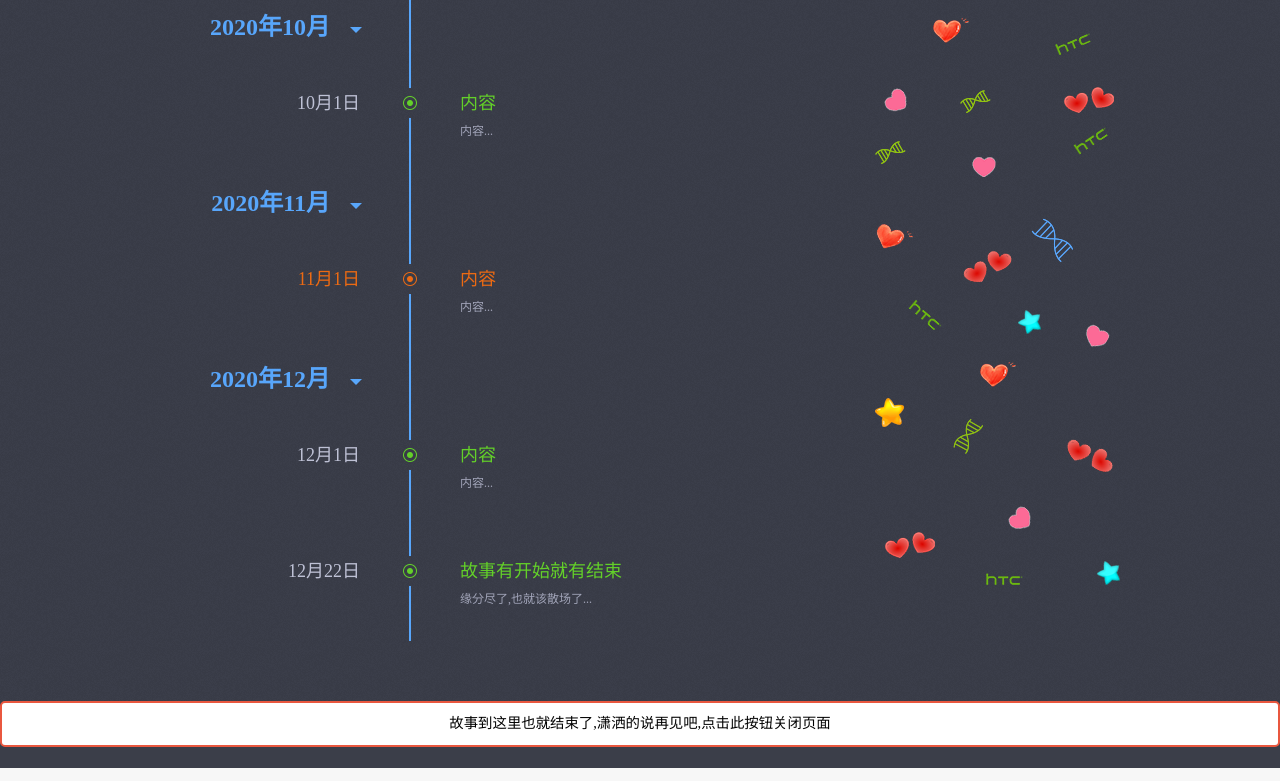
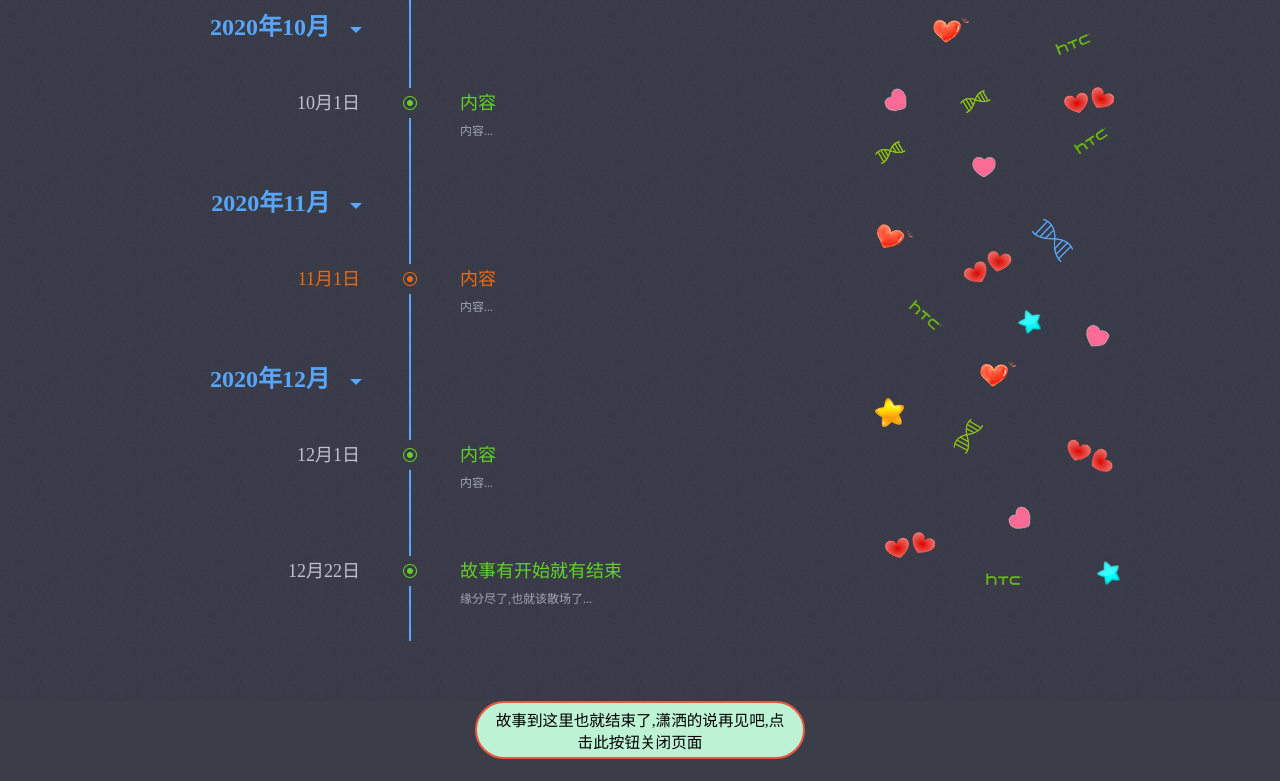
Before and after one commit to HTC520/hello, a plain HTML site: page index.html in a window 1280 px wide. Shown: the part 2035-2816 px from the top of the page. Drawn offline with nearby package versions, Linux system fonts and the light colour scheme.

Commit message:
1月4日css修改

```diff
--- a/style.css
+++ b/style.css
@@ -46,5 +46,5 @@ a:hover{color:#F60;text-decoration:underline;}
 .content .wrapper:first-child .main .year.close h2 i{transform:rotate(-90deg);-webkit-transform:rotate(-90deg);-moz-transform:rotate(-90deg);-ms-transform:rotate(-90deg);-o-transform:rotate(-90deg)}
 .content .wrapper:first-child .main .year.close .list{opacity:0;height:0!important;}
 .storyend {background-color: #3B3E49;}
-.button {font-family: 楷体;font-size:120%;display: block;-webkit-transition-duration: 0.4s;transition-duration: 0.4s;padding: 10px 21px;text-align: center;background-color: white;color: black;border: 2px solid #E9573F;border-radius:5px;margin: 0 auto;}
+.button {font-family: 楷体;font-size:130%;display: block;height:40px; width:290px;-webkit-transition-duration: 0.4s;transition-duration: 0.4s;padding: 7px 18px;text-align: center;background-color: #bdf3d4;color: black;border: 2px solid #E9573F;border-radius:30px;margin: 0 auto;}
 .button:hover {background-color: #DA4453;color: white;}
```
